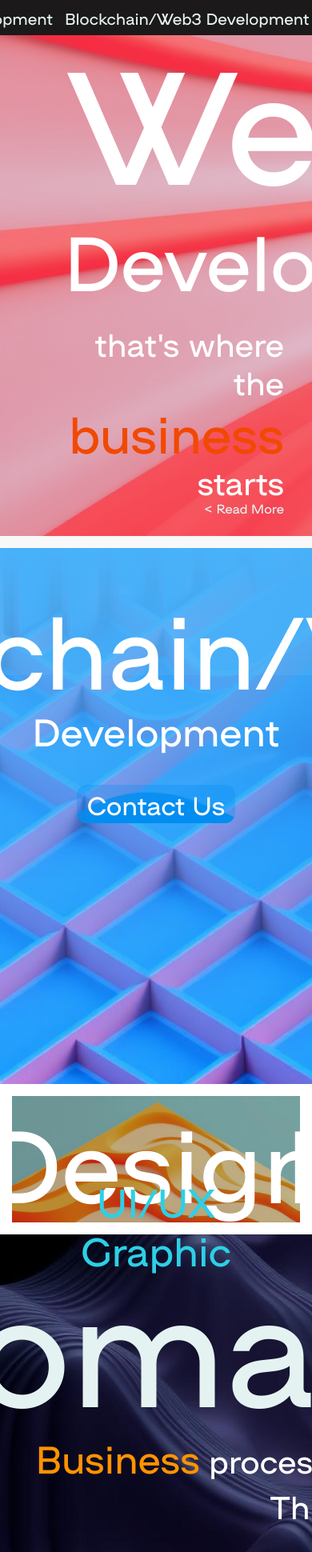
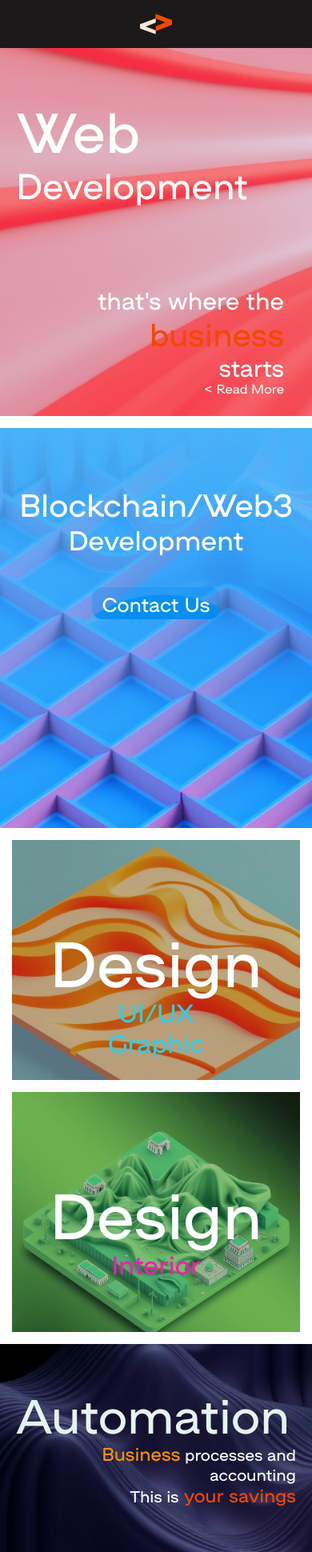
Before and after one commit to ArtemOkhotnykIcorna/icorna.org, a Next.js app: page / in a window 390 px wide. Shown: the top 1940 px of the page at 80% size. Built offline with nearby package versions, Linux system fonts and the light colour scheme.

Commit message:
add adaptive

```diff
--- a/src/app/globals.css
+++ b/src/app/globals.css
@@ -166,7 +166,7 @@ a {
 
 @media (prefers-color-scheme: dark) {
   html {
-    color-scheme: dark;
+    /* color-scheme: dark; */
   }
 }
 .main{
--- a/src/components/Footer/Footer.tsx
+++ b/src/components/Footer/Footer.tsx
@@ -66,7 +66,7 @@ const Footer: React.FC = () => {
                         </a>
                     </div>
                     <div className='footer__links-mail'>
-                    artem.okhotnyk@icorna.org
+                        <a href="mailto:artem.okhotnyk@icorna.org">artem.okhotnyk@icorna.org</a>
                     </div>
                 </div>
                 <div className='footer__links-text'>Update your
--- a/src/components/Header/Header.tsx
+++ b/src/components/Header/Header.tsx
@@ -1,12 +1,15 @@
 'use client';
 
-import React, { useState, useEffect } from 'react';
+import React, { useState, useEffect, useRef } from 'react';
 import Link from 'next/link';
 import logo from '@/image/logo.svg';
 import './header.scss';
 
 const Header: React.FC = () => {
     const [isScrolled, setIsScrolled] = useState(false);
+    const [isMenuOpen, setIsMenuOpen] = useState(false);
+    const menuRef = useRef<HTMLDivElement>(null);
+    const logoRef = useRef<HTMLDivElement>(null);
 
     useEffect(() => {
         const handleScroll = () => {
@@ -17,20 +20,39 @@ const Header: React.FC = () => {
             }
         };
 
+        const handleClickOutside = (event: MouseEvent) => {
+            if (
+                menuRef.current && !menuRef.current.contains(event.target as Node) &&
+                logoRef.current && !logoRef.current.contains(event.target as Node)
+            ) {
+                setIsMenuOpen(false); // Закрываем меню при клике вне его области
+            }
+        };
+
         window.addEventListener('scroll', handleScroll);
-        return () => window.removeEventListener('scroll', handleScroll);
+        window.addEventListener('mousedown', handleClickOutside); // Слушаем клик вне меню
+
+        return () => {
+            window.removeEventListener('scroll', handleScroll);
+            window.removeEventListener('mousedown', handleClickOutside);
+        };
     }, []);
 
+    // Toggle the mobile menu (open or close when clicking logo)
+    const toggleMenu = () => {
+        setIsMenuOpen(prevState => !prevState); // Меняем состояние на противоположное
+    };
+
     return (
-        <div className={`header ${isScrolled ? 'header--scrolled' : ''}`}>
-            <div className="header__logo">
+        <>
+            <div className={`header ${isScrolled ? 'header--scrolled' : ''} ${isMenuOpen ? 'header--menu-open' : ''}`}>
+                <div className="header__logo" ref={logoRef} onClick={toggleMenu}>
                     <img
                         src={logo.src}
                         alt="Logo"
-                    className="h-8 w-8 mr-2"
                     />
                 </div>
-            <nav className="header__links">
+                <nav ref={menuRef} className={`header__links ${isScrolled ? 'header--scrolled' : ''} ${isMenuOpen ? 'header__links--open' : ''}`}>
                     <Link href="/about" className="header__link">
                         About
                     </Link>
@@ -48,6 +70,9 @@ const Header: React.FC = () => {
                     </Link>
                 </nav>
             </div>
+            {/* Overlay layer for blur effect */}
+            {isMenuOpen && <div className="overlay overlay--visible" />}
+        </>
     );
 };
 
--- a/src/components/Header/header.scss
+++ b/src/components/Header/header.scss
@@ -8,9 +8,10 @@
     justify-content: center;
     gap: 20px;
     background-color: #1C191A;
-    transition: background-color 0.3s ease, opacity 0.3s ease; /* Добавляем плавный переход */
+    transition: background-color 0.3s ease, opacity 0.3s ease;
 
     .header__logo {
+        cursor: pointer;
         img {
             animation: spin 4s linear infinite;
         }
@@ -21,8 +22,8 @@
         font-weight: 300;
         font-size: 20px;
         gap: 15px;
-        text-wrap: nowrap;
         color: #e4f3f1;
+        transition: opacity 0.3s ease; /* Добавляем плавную смену прозрачности */
 
         .header__link {
             width: max-content;
@@ -34,10 +35,66 @@
                 color: #f14902;
             }
         }
+
+        @media (max-width: 768px) {
+            display: none;
+            width: 100%;
+            flex-direction: column;
+            position: absolute;
+            top: 60px;
+            left: 0;
+            align-items: center;
+            background-color: rgba(28, 25, 26, 1); /* Напівпрозорий фон */
+            padding: 20px;
+            border-radius: 0 0 10px 10px;
+            gap: 10px;
+            opacity: 0;
+            visibility: hidden;
+            transition: opacity 0.3s ease, visibility 0.3s ease;
+        }
+
+        &--open {
+            display: flex;
+            opacity: 1;
+            visibility: visible;
+        }
     }
 
     &.header--scrolled {
         background-color: rgba(28, 25, 26, 0.85);
         backdrop-filter: blur(10px);
+
+        .header__links {
+            opacity: 0.85; /* Устанавливаем прозрачность при скролле */
+        }
+    }
+
+    &.header--menu-open {
+        backdrop-filter: blur(8px);
+    }
+
+    @media (max-width: 768px) {
+        padding: 10px;
+        justify-content: center;
+        flex-direction: column;
+
+        .header__logo {
+            img {
+                width: 40px;
+                height: 40px;
+            }
+        }
     }
 }
+
+// Стиль для блюра всього екрану при відкритому меню
+.overlay {
+    position: fixed;
+    top: 0;
+    left: 0;
+    width: 100%;
+    height: 100%;
+    background-color: rgba(0, 0, 0, 0.5); /* Темний напівпрозорий шар */
+    backdrop-filter: blur(15px); /* Ефект блюру */
+    z-index: 5; /* Шар позаду меню */
+}
--- a/src/components/MainPageComponents/MainAutomation/mainautomation.scss
+++ b/src/components/MainPageComponents/MainAutomation/mainautomation.scss
@@ -27,7 +27,6 @@
             justify-content: center;
             div:first-child{
                 span{
-                    font-size: 48px;
                     color: #ff9300;
                 }
             }
@@ -46,7 +45,97 @@
         font-size: 16px;
         color: #e4f3f1;
         align-self: flex-start;
-        padding-bottom:70px;
-        padding-left: 70px;
+        margin-bottom:70px;
+        margin-left: 70px;
+        transition: all 0.3s ease;
+        &:hover{
+            color: #f14902;
+            cursor: pointer;
+        }
     }
 }
+@media (max-width: 1195px) {
+    .main__automation{
+        .main__automation-title{
+            font-size: 160px;
+        }
+    }
+}
+@media (max-width: 960px) {
+    .main__automation{
+        .main__automation-title{
+            font-size: 130px;
+            .main__automation-subtitle{
+                font-size: 34px;
+                div{
+                    span{
+                        font-size: 38px;
+                    }
+                }
+
+            }
+        }
+    }
+}
+@media (max-width: 780px) {
+    .main__automation{
+        height:500px;
+        padding: 50px 20px;
+        .main__automation-title{
+            font-size: 100px;
+            .main__automation-subtitle{
+                font-size: 30px;
+                div{
+                    span{
+                        font-size: 34px;
+                    }
+                }
+
+            }
+        }
+    }
+}
+@media (max-width: 600px) {
+    .main__automation{
+        .main__automation-title{
+            font-size: 80px;
+            .main__automation-subtitle{
+                font-size: 25px;
+                div{
+                    span{
+                        font-size: 27px;
+                    }
+                }
+
+            }
+        }
+        .main__automation-link{
+            margin-bottom:30px;
+            margin-left: 30px;
+        }
+    }
+}
+@media (max-width: 490px) {
+    .main__automation{
+        .main__automation-title{
+            font-size: 60px;
+            .main__automation-subtitle{
+                font-size: 20px;
+                div{
+                    span{
+                        font-size: 23px;
+                    }
+                }
+
+            }
+        }
+    }
+}
+@media (max-width: 360px) {
+    .main__automation{
+        .main__automation-title{
+            font-size: 55px;
+
+        }
+    }
+}
--- a/src/components/MainPageComponents/MainDesigne/maindesigne.scss
+++ b/src/components/MainPageComponents/MainDesigne/maindesigne.scss
@@ -63,7 +63,7 @@
                     font-size: 64px;
                     position: absolute; /* Абсолютное позиционирование для субтитров */
                     color: #fd1ab0;
-                    top: 56%; /* Субтитр будет размещен сразу под заголовком */
+                    top: 60%; /* Субтитр будет размещен сразу под заголовком */
                     left: 50%;
                     transform: translateX(-50%); /* Центрирование по горизонтали */
                     ul {
@@ -86,3 +86,38 @@
         }
     }
 }
+@media (max-width: 950px) {
+    .main__designe-title {
+        font-size: 100px !important;
+        .main__designe-subtitle {
+            font-size: 44px !important;
+            top: 65% !important;
+        }
+    }
+}
+@media (max-width: 820px) {
+    .main__designe-title {
+        font-size: 100px !important;
+        .main__designe-subtitle {
+            font-size: 36px !important;
+            top: 65% !important;
+        }
+    }
+}
+@media (max-width: 740px) {
+    .main__designe{
+        flex-direction: column;
+        .main__designe-block {
+            height: 300px;
+        }
+    }
+}
+@media (max-width: 400px) {
+    .main__designe-title {
+        font-size: 80px !important;
+        .main__designe-subtitle {
+            font-size: 32px !important;
+            top: 65% !important;
+        }
+    }
+}
--- a/src/components/MainPageComponents/MainWeb3/mainweb3.scss
+++ b/src/components/MainPageComponents/MainWeb3/mainweb3.scss
@@ -79,7 +79,7 @@
 
             &::before {
               border-radius: 45%;
-              background: rgba(2, 141, 241, 1);
+              background: rgba(2, 141, 241, 0.5);
               animation: wave 5s linear infinite;
             }
 
@@ -100,3 +100,46 @@
       transform: translate(-50%,-75%) rotate(360deg);
     }
   }
+  @media (max-width: 1140px) {
+    .main__web3{
+        .main__web3-title{
+            font-size: 100px;
+        }
+    }
+}
+@media (max-width: 870px) {
+    .main__web3{
+        height: 500px;
+        .main__web3-title{
+            font-size: 80px;
+        }
+    }
+}
+@media (max-width: 710px) {
+    .main__web3{
+        .main__web3-title{
+            font-size: 60px;
+            span{
+                font-size: 38px;
+            }
+        }
+        .main__web3-button{
+            font-size: 25px;
+        }
+    }
+}
+@media (max-width: 540px) {
+    .main__web3{
+
+        .main__web3-title{
+            padding-top: 70px;
+            font-size: 40px;
+            span{
+                font-size: 34px;
+            }
+        }
+        .main__web3-button{
+            font-size: 25px;
+        }
+    }
+}
--- a/src/components/MainPageComponents/MainWebDevelopment/mainwebdev.scss
+++ b/src/components/MainPageComponents/MainWebDevelopment/mainwebdev.scss
@@ -1,4 +1,5 @@
 .main__web{
+    margin-top: 20px;
     background: url(../../../image/MainPage/MainBgWeb.png);
     height: 670px;
     width: 100%;
@@ -49,10 +50,11 @@
 .main__web::before {
     content: '';
     position: absolute;
-    top: 0;
+    top: 20px;
     left: 0;
     width: 100%;
     height: 100%;
+    max-height: 670px;
     background: rgba(217, 217, 217, 0.2);
     z-index: 1;
 }
@@ -61,3 +63,30 @@
     position: relative;
     z-index: 2;
 }
+@media (max-width: 768px) {
+    .main__web {
+        height: 500px;
+        padding-left: 40px;
+        .main__web-title{
+            font-size: 45px;
+            span{
+                font-size: 70px;
+            }
+        }
+        .main__web-subtitle{
+            font-size: 30px;
+            span{
+                font-size: 40px;
+            }
+        }
+
+    }
+    .main__web::before {
+        max-height: 500px;
+    }
+}
+@media (max-width: 768px) {
+    .main__web {
+        padding-left: 20px;
+    }
+}
```
Also changed, not shown: src/components/Footer/footer.scss (+79 -2 lines). Lines whose indentation alone changed are shown as unchanged.
